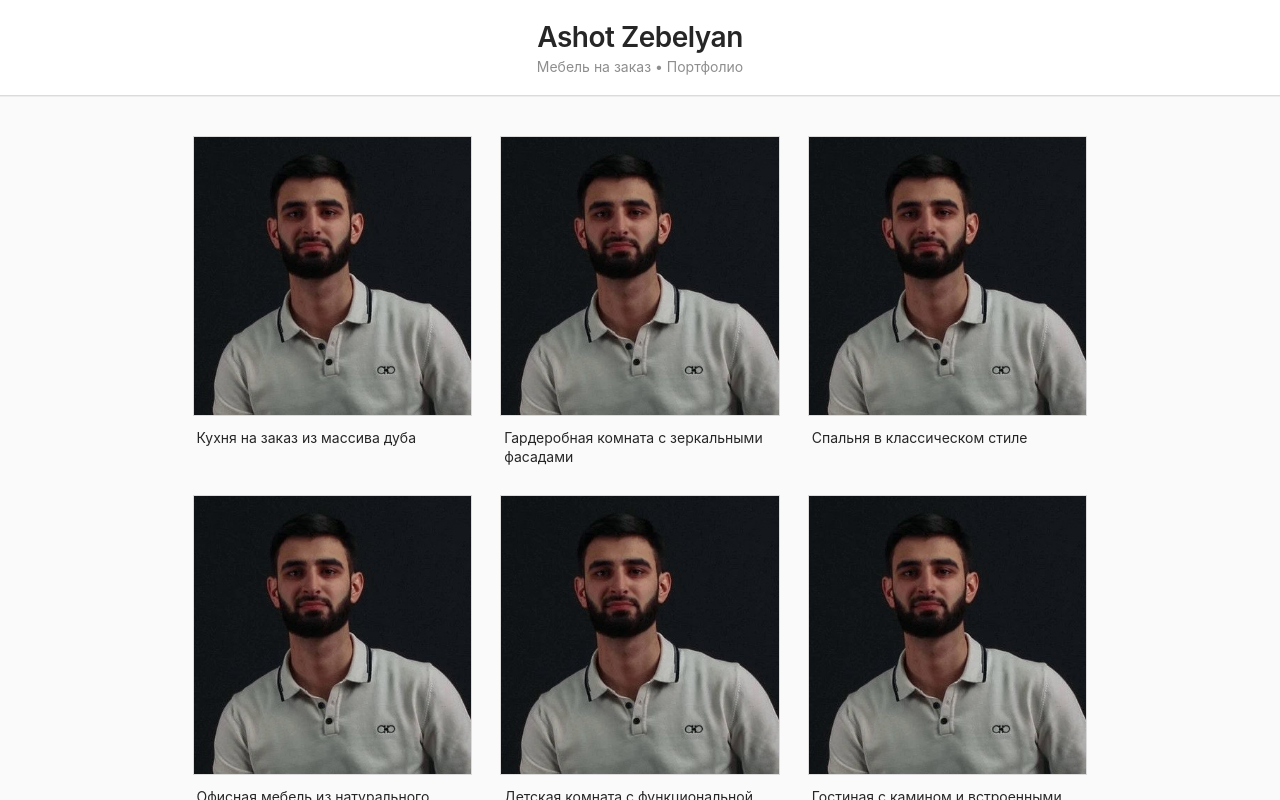
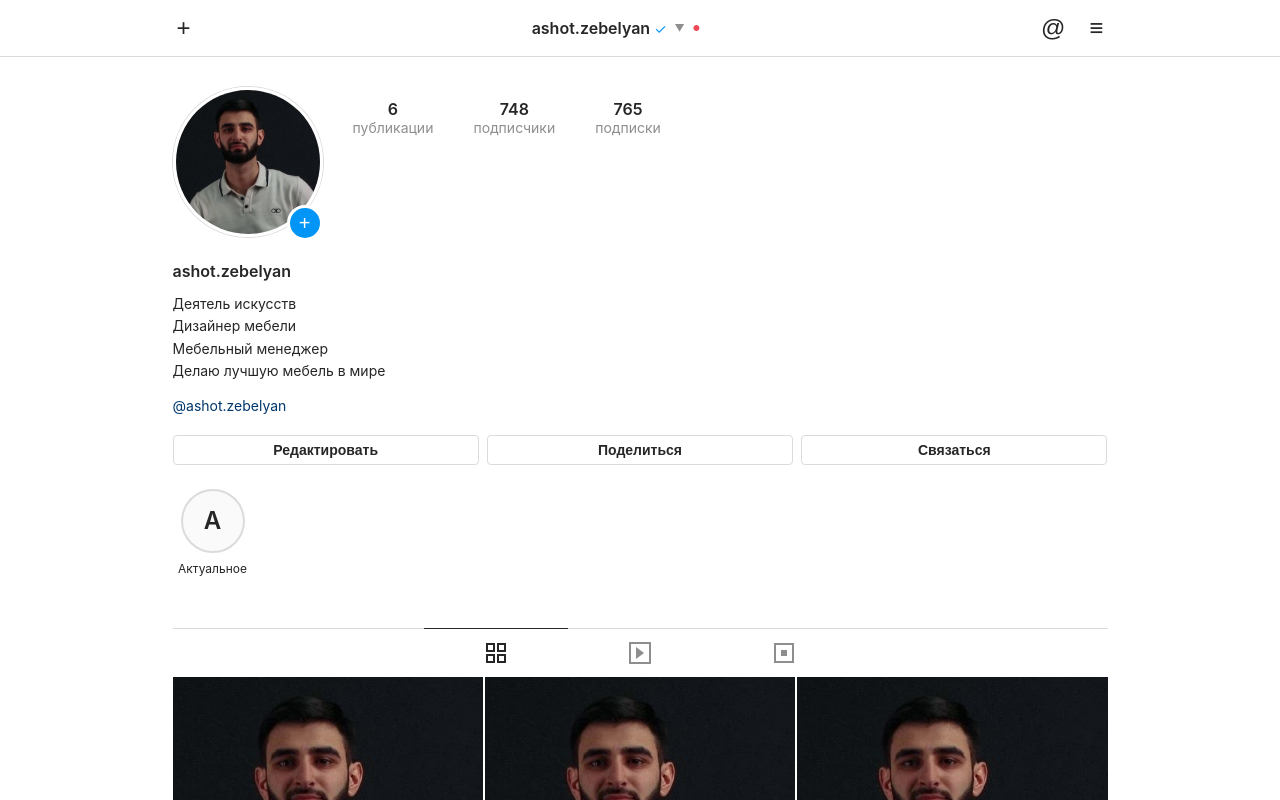
Before and after one commit to zebvalera774583-maker/C-Users-mebel-site, a Next.js app: page / in a window 1280 px wide. Shown: the top 800 px of the page. Built offline with nearby package versions, Linux system fonts and the light colour scheme.

Commit message:
Add files via upload

```diff
--- a/app/globals.css
+++ b/app/globals.css
@@ -10,110 +10,283 @@ body {
     sans-serif;
   -webkit-font-smoothing: antialiased;
   -moz-osx-font-smoothing: grayscale;
-  background: #fafafa;
+  background: #fff;
   color: #262626;
 }
 
-.header {
+/* Header */
+.profile-header {
   background: #fff;
   border-bottom: 1px solid #dbdbdb;
-  padding: 20px 0;
   position: sticky;
   top: 0;
   z-index: 100;
-  box-shadow: 0 1px 0 rgba(0, 0, 0, 0.05);
 }
 
-.header-content {
-  max-width: 935px;
+.header-top {
+  max-width: 975px;
   margin: 0 auto;
-  padding: 0 20px;
-  text-align: center;
+  padding: 8px 16px;
+  display: flex;
+  align-items: center;
+  justify-content: space-between;
 }
 
-.logo {
-  font-size: 28px;
+.icon-btn {
+  background: none;
+  border: none;
+  font-size: 24px;
+  color: #262626;
+  cursor: pointer;
+  padding: 8px;
+  line-height: 1;
+}
+
+.header-title {
+  display: flex;
+  align-items: center;
+  gap: 4px;
+  flex: 1;
+  justify-content: center;
+}
+
+.username {
   font-weight: 600;
-  letter-spacing: -0.5px;
-  margin-bottom: 4px;
+  font-size: 16px;
+}
+
+.verified {
+  color: #0095f6;
+  font-size: 14px;
+}
+
+.dropdown {
+  font-size: 10px;
+  color: #8e8e8e;
+  margin-left: 4px;
+}
+
+.activity-dot {
+  color: #ed4956;
+  font-size: 8px;
+  margin-left: 4px;
+}
+
+.header-actions {
+  display: flex;
+  gap: 8px;
+}
+
+/* Profile Container */
+.profile-container {
+  max-width: 975px;
+  margin: 0 auto;
+  padding: 30px 20px 0;
+}
+
+/* Profile Section */
+.profile-section {
+  padding-bottom: 44px;
+  border-bottom: 1px solid #dbdbdb;
+}
+
+.profile-top {
+  display: flex;
+  align-items: flex-start;
+  gap: 30px;
+  margin-bottom: 20px;
+}
+
+.profile-photo-wrapper {
+  position: relative;
+  flex-shrink: 0;
+}
+
+.profile-photo {
+  width: 150px;
+  height: 150px;
+  border-radius: 50%;
+  object-fit: cover;
+  border: 3px solid #fff;
+  box-shadow: 0 0 0 1px #dbdbdb;
+}
+
+.story-add-btn {
+  position: absolute;
+  bottom: 0;
+  right: 0;
+  width: 36px;
+  height: 36px;
+  border-radius: 50%;
+  background: #0095f6;
+  border: 3px solid #fff;
+  color: #fff;
+  font-size: 20px;
+  font-weight: 300;
+  cursor: pointer;
+  display: flex;
+  align-items: center;
+  justify-content: center;
+  line-height: 1;
+}
+
+.profile-stats {
+  display: flex;
+  gap: 40px;
+  flex: 1;
+  padding-top: 12px;
+}
+
+.stat-item {
+  display: flex;
+  flex-direction: column;
+  align-items: center;
+  gap: 0;
+}
+
+.stat-number {
+  font-weight: 600;
+  font-size: 16px;
+}
+
+.stat-label {
+  font-size: 14px;
+  color: #8e8e8e;
+}
+
+.profile-info {
+  margin-bottom: 20px;
+}
+
+.profile-name {
+  font-weight: 600;
+  font-size: 16px;
+  margin-bottom: 12px;
+}
+
+.profile-bio {
+  font-size: 14px;
+  line-height: 1.6;
+  margin-bottom: 12px;
+  white-space: pre-line;
+}
+
+.profile-link {
+  color: #00376b;
+  font-size: 14px;
+  text-decoration: none;
+}
+
+.profile-actions {
+  display: flex;
+  gap: 8px;
+  margin-bottom: 24px;
+}
+
+.action-btn {
+  flex: 1;
+  padding: 6px 16px;
+  border: 1px solid #dbdbdb;
+  border-radius: 4px;
+  background: #fff;
+  color: #262626;
+  font-size: 14px;
+  font-weight: 600;
+  cursor: pointer;
+  transition: background 0.2s;
+}
+
+.action-btn:hover {
+  background: #fafafa;
+}
+
+.highlights {
+  display: flex;
+  gap: 24px;
+  overflow-x: auto;
+  padding-bottom: 8px;
+}
+
+.highlight-item {
+  display: flex;
+  flex-direction: column;
+  align-items: center;
+  gap: 8px;
+  min-width: 80px;
+}
+
+.highlight-circle {
+  width: 64px;
+  height: 64px;
+  border-radius: 50%;
+  border: 2px solid #dbdbdb;
+  display: flex;
+  align-items: center;
+  justify-content: center;
+  font-weight: 600;
+  font-size: 24px;
+  background: #fafafa;
+}
+
+.highlight-label {
+  font-size: 12px;
   color: #262626;
 }
 
-.tagline {
-  font-size: 14px;
-  color: #8e8e8e;
-  font-weight: 400;
+/* Content Tabs */
+.content-tabs {
+  display: flex;
+  justify-content: center;
+  border-top: 1px solid #dbdbdb;
+  margin-top: -1px;
 }
 
-.container {
-  max-width: 935px;
-  margin: 0 auto;
-  padding: 40px 20px 60px;
+.tab {
+  background: none;
+  border: none;
+  padding: 12px 60px;
+  cursor: pointer;
+  color: #8e8e8e;
+  border-top: 1px solid transparent;
+  margin-top: -1px;
+  transition: color 0.2s;
 }
 
-.admin-bar {
-  margin-bottom: 30px;
-  display: flex;
-  justify-content: flex-end;
+.tab.active {
+  color: #262626;
+  border-top-color: #262626;
 }
 
-.add-btn {
-  padding: 8px 16px;
-  border-radius: 8px;
-  border: 1px solid #dbdbdb;
-  background: #fff;
-  color: #262626;
-  cursor: pointer;
-  font-size: 14px;
-  font-weight: 600;
-  transition: all 0.2s;
+.tab svg {
+  display: block;
 }
 
-.add-btn:hover {
-  background: #fafafa;
-  border-color: #a8a8a8;
+/* Posts Grid */
+.posts-grid {
+  display: grid;
+  grid-template-columns: repeat(3, 1fr);
+  gap: 2px;
+  margin-top: 0;
 }
 
-.grid {
-  display: grid;
-  grid-template-columns: repeat(3, 1fr);
-  gap: 28px;
-}
-
-@media (max-width: 768px) {
-  .grid {
-    grid-template-columns: repeat(2, 1fr);
-    gap: 16px;
-  }
-}
-
-@media (max-width: 480px) {
-  .grid {
-    grid-template-columns: 1fr;
-    gap: 16px;
-  }
-}
-
-.case-card {
-  display: flex;
-  flex-direction: column;
+.post-card {
+  position: relative;
+  aspect-ratio: 1 / 1;
+  background: #000;
   cursor: pointer;
 }
 
-.photo-wrapper {
+.post-image-wrapper {
+  width: 100%;
+  height: 100%;
   position: relative;
-  aspect-ratio: 1 / 1;
-  background: #f2f2f2;
   overflow: hidden;
-  border-radius: 0;
-  border: 1px solid #dbdbdb;
 }
 
-.photo-wrapper img {
+.post-image-wrapper img {
   width: 100%;
   height: 100%;
   object-fit: cover;
-  transition: transform 0.3s ease;
   display: block;
 }
 
@@ -127,11 +300,23 @@ body {
   font-size: 48px;
 }
 
-.case-card:hover .photo-wrapper img {
-  transform: scale(1.05);
+.post-overlay {
+  position: absolute;
+  top: 0;
+  left: 0;
+  right: 0;
+  bottom: 0;
+  background: rgba(0, 0, 0, 0.3);
+  display: flex;
+  align-items: center;
+  justify-content: center;
+  gap: 30px;
+  color: #fff;
+  font-weight: 600;
+  font-size: 16px;
 }
 
-.nav {
+.post-nav {
   position: absolute;
   top: 50%;
   transform: translateY(-50%);
@@ -147,27 +332,23 @@ body {
   justify-content: center;
   font-size: 18px;
   opacity: 0;
-  transition: opacity 0.2s, background 0.2s;
+  transition: opacity 0.2s;
   z-index: 10;
 }
 
-.nav.visible {
+.post-nav.visible {
   opacity: 1;
 }
 
-.nav:hover {
-  background: rgba(0, 0, 0, 0.7);
-}
-
-.nav.left {
+.post-nav.left {
   left: 12px;
 }
 
-.nav.right {
+.post-nav.right {
   right: 12px;
 }
 
-.photo-indicator {
+.post-indicator {
   position: absolute;
   bottom: 12px;
   left: 50%;
@@ -177,7 +358,7 @@ body {
   z-index: 10;
 }
 
-.photo-indicator span {
+.post-indicator span {
   width: 6px;
   height: 6px;
   border-radius: 50%;
@@ -185,25 +366,79 @@ body {
   transition: background 0.2s;
 }
 
-.photo-indicator span.active {
+.post-indicator span.active {
   background: rgba(255, 255, 255, 0.9);
 }
 
-.note {
-  margin-top: 12px;
-  font-size: 14px;
-  color: #262626;
-  line-height: 1.4;
-  padding: 0 4px;
-}
-
-.empty-state {
+.empty-tab {
   text-align: center;
-  padding: 80px 20px;
+  padding: 60px 20px;
   color: #8e8e8e;
 }
 
-.empty-state p {
-  font-size: 16px;
-  margin-bottom: 20px;
+/* Mobile Responsive */
+@media (max-width: 768px) {
+  .profile-top {
+    flex-direction: column;
+    align-items: center;
+    gap: 20px;
+  }
+
+  .profile-stats {
+    width: 100%;
+    justify-content: space-around;
+    padding-top: 0;
+  }
+
+  .profile-info {
+    text-align: center;
+  }
+
+  .profile-actions {
+    flex-direction: column;
+  }
+
+  .header-title {
+    font-size: 14px;
+  }
+
+  .tab {
+    padding: 12px 20px;
+  }
+
+  .posts-grid {
+    gap: 2px;
+  }
 }
+
+@media (max-width: 480px) {
+  .profile-container {
+    padding: 20px 0 0;
+  }
+
+  .profile-photo {
+    width: 100px;
+    height: 100px;
+  }
+
+  .stat-item {
+    gap: 2px;
+  }
+
+  .stat-number {
+    font-size: 14px;
+  }
+
+  .stat-label {
+    font-size: 12px;
+  }
+
+  .tab {
+    padding: 12px 10px;
+  }
+
+  .tab svg {
+    width: 20px;
+    height: 20px;
+  }
+}
--- a/app/page.tsx
+++ b/app/page.tsx
@@ -44,26 +44,124 @@ const initialCases: Case[] = [
 
 export default function HomePage() {
   const [cases, setCases] = useState<Case[]>(initialCases);
+  const [activeTab, setActiveTab] = useState<'grid' | 'reels' | 'tagged'>('grid');
 
   return (
     <>
-      <header className="header">
-        <div className="header-content">
-          <h1 className="logo">Ashot Zebelyan</h1>
-          <p className="tagline">Мебель на заказ • Портфолио</p>
+      <header className="profile-header">
+        <div className="header-top">
+          <button className="icon-btn">+</button>
+          <div className="header-title">
+            <span className="username">ashot.zebelyan</span>
+            <span className="verified">✓</span>
+            <span className="dropdown">▼</span>
+            <span className="activity-dot">●</span>
+          </div>
+          <div className="header-actions">
+            <button className="icon-btn">@</button>
+            <button className="icon-btn">≡</button>
+          </div>
         </div>
       </header>
 
-      <main className="container">
-        {cases.length > 0 ? (
-          <div className="grid">
+      <main className="profile-container">
+        <div className="profile-section">
+          <div className="profile-top">
+            <div className="profile-photo-wrapper">
+              <img src="/ashot.jpg" alt="Ashot Zebelyan" className="profile-photo" />
+              <button className="story-add-btn">+</button>
+            </div>
+
+            <div className="profile-stats">
+              <div className="stat-item">
+                <span className="stat-number">{cases.length}</span>
+                <span className="stat-label">публикации</span>
+              </div>
+              <div className="stat-item">
+                <span className="stat-number">748</span>
+                <span className="stat-label">подписчики</span>
+              </div>
+              <div className="stat-item">
+                <span className="stat-number">765</span>
+                <span className="stat-label">подписки</span>
+              </div>
+            </div>
+          </div>
+
+          <div className="profile-info">
+            <h1 className="profile-name">ashot.zebelyan</h1>
+            <p className="profile-bio">
+              Деятель искусств<br />
+              Дизайнер мебели<br />
+              Мебельный менеджер<br />
+              Делаю лучшую мебель в мире
+            </p>
+            <a href="#" className="profile-link">@ashot.zebelyan</a>
+          </div>
+
+          <div className="profile-actions">
+            <button className="action-btn">Редактировать</button>
+            <button className="action-btn">Поделиться</button>
+            <button className="action-btn">Связаться</button>
+          </div>
+
+          <div className="highlights">
+            <div className="highlight-item">
+              <div className="highlight-circle">А</div>
+              <span className="highlight-label">Актуальное</span>
+            </div>
+          </div>
+        </div>
+
+        <div className="content-tabs">
+          <button
+            className={`tab ${activeTab === 'grid' ? 'active' : ''}`}
+            onClick={() => setActiveTab('grid')}
+          >
+            <svg width="24" height="24" viewBox="0 0 24 24" fill="none">
+              <rect x="3" y="3" width="7" height="7" stroke="currentColor" strokeWidth="2"/>
+              <rect x="14" y="3" width="7" height="7" stroke="currentColor" strokeWidth="2"/>
+              <rect x="3" y="14" width="7" height="7" stroke="currentColor" strokeWidth="2"/>
+              <rect x="14" y="14" width="7" height="7" stroke="currentColor" strokeWidth="2"/>
+            </svg>
+          </button>
+          <button
+            className={`tab ${activeTab === 'reels' ? 'active' : ''}`}
+            onClick={() => setActiveTab('reels')}
+          >
+            <svg width="24" height="24" viewBox="0 0 24 24" fill="none">
+              <rect x="2" y="2" width="20" height="20" stroke="currentColor" strokeWidth="2"/>
+              <path d="M8 6v12l8-6z" fill="currentColor"/>
+            </svg>
+          </button>
+          <button
+            className={`tab ${activeTab === 'tagged' ? 'active' : ''}`}
+            onClick={() => setActiveTab('tagged')}
+          >
+            <svg width="24" height="24" viewBox="0 0 24 24" fill="none">
+              <rect x="3" y="3" width="18" height="18" stroke="currentColor" strokeWidth="2"/>
+              <path d="M9 9h6v6H9z" fill="currentColor"/>
+            </svg>
+          </button>
+        </div>
+
+        {activeTab === 'grid' && (
+          <div className="posts-grid">
             {cases.map((item) => (
-              <CaseCard key={item.id} item={item} />
+              <PostCard key={item.id} item={item} />
             ))}
           </div>
-        ) : (
-          <div className="empty-state">
-            <p>Пока нет кейсов</p>
+        )}
+
+        {activeTab === 'reels' && (
+          <div className="empty-tab">
+            <p>Пока нет видео</p>
+          </div>
+        )}
+
+        {activeTab === 'tagged' && (
+          <div className="empty-tab">
+            <p>Пока нет отметок</p>
           </div>
         )}
       </main>
@@ -71,18 +169,18 @@ export default function HomePage() {
   );
 }
 
-function CaseCard({ item }: { item: Case }) {
+function PostCard({ item }: { item: Case }) {
   const [index, setIndex] = useState(0);
   const [isHovered, setIsHovered] = useState(false);
   const [imageError, setImageError] = useState(false);
 
   return (
     <div
-      className="case-card"
+      className="post-card"
       onMouseEnter={() => setIsHovered(true)}
       onMouseLeave={() => setIsHovered(false)}
     >
-      <div className="photo-wrapper">
+      <div className="post-image-wrapper">
         {!imageError ? (
           <img
             src={item.photos[index]}
@@ -98,7 +196,7 @@ function CaseCard({ item }: { item: Case }) {
         {item.photos.length > 1 && !imageError && (
           <>
             <button
-              className={`nav left ${isHovered ? 'visible' : ''}`}
+              className={`post-nav left ${isHovered ? 'visible' : ''}`}
               onClick={() =>
                 setIndex((index - 1 + item.photos.length) % item.photos.length)
               }
@@ -106,14 +204,14 @@ function CaseCard({ item }: { item: Case }) {
               ‹
             </button>
             <button
-              className={`nav right ${isHovered ? 'visible' : ''}`}
+              className={`post-nav right ${isHovered ? 'visible' : ''}`}
               onClick={() =>
                 setIndex((index + 1) % item.photos.length)
               }
             >
               ›
             </button>
-            <div className="photo-indicator">
+            <div className="post-indicator">
               {item.photos.map((_, i) => (
                 <span
                   key={i}
@@ -123,10 +221,13 @@ function CaseCard({ item }: { item: Case }) {
             </div>
           </>
         )}
-      </div>
 
-      <div className="note">
-        {item.note}
+        {isHovered && (
+          <div className="post-overlay">
+            <span className="post-likes">❤️ 0</span>
+            <span className="post-comments">💬 0</span>
+          </div>
+        )}
       </div>
     </div>
   );
```
